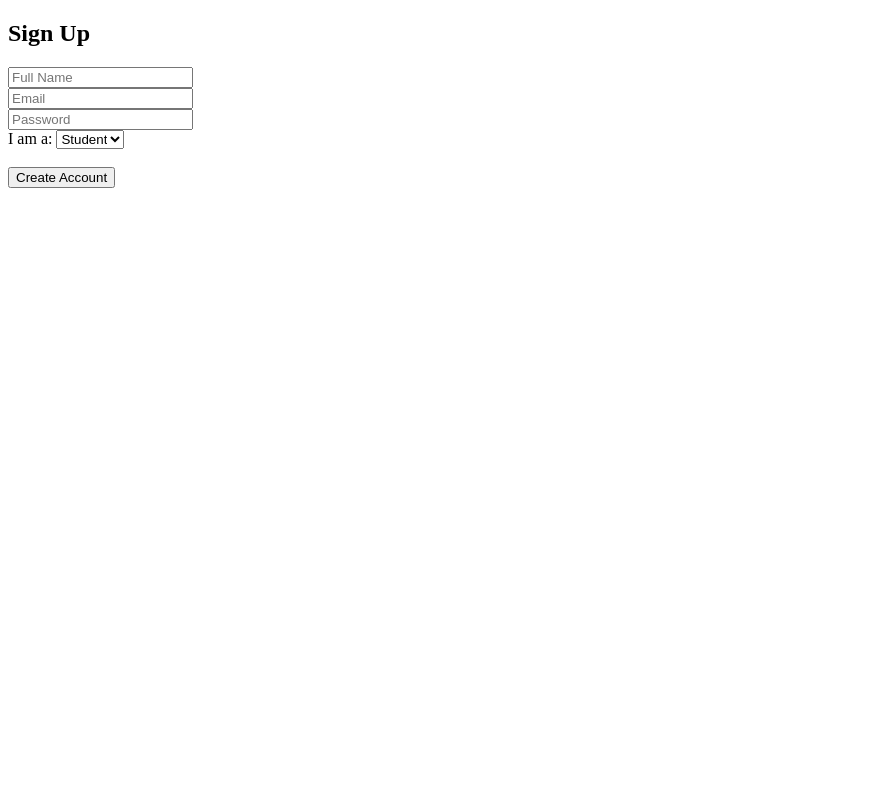
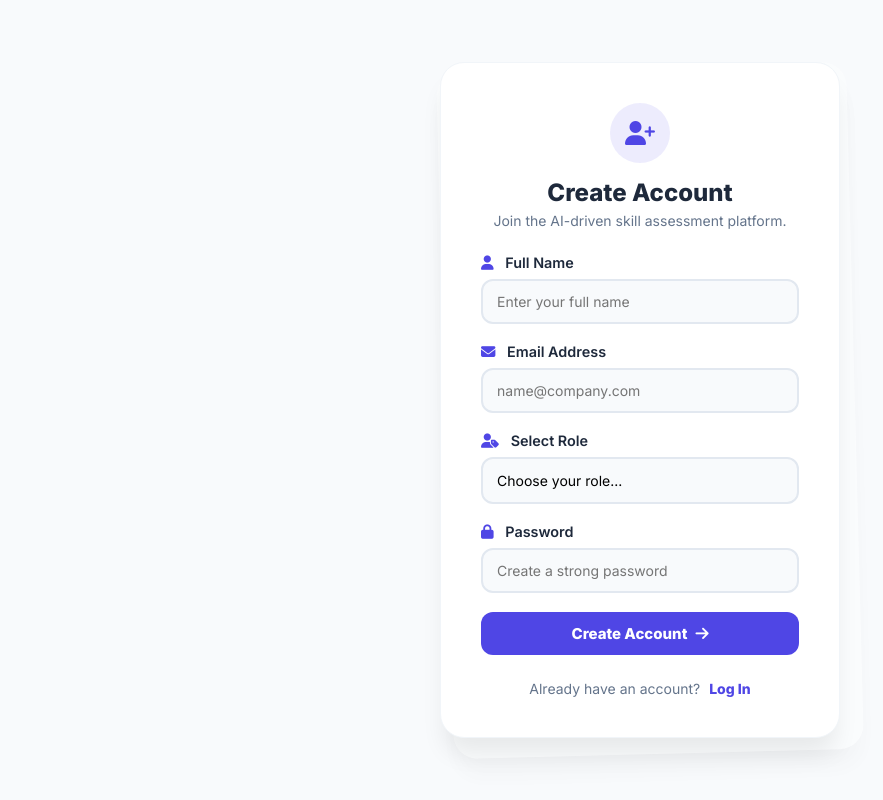
Before and after one commit to RajviDave/SkillSync, a Flask app: page /signup in a window 1280 px wide. Shown: the whole page, without its empty margins (0-883 px from the left). Run offline with Flask 3, Linux system fonts and the light colour scheme.

Commit message:
sigup page refined

```diff
--- a/templates/signup.html
+++ b/templates/signup.html
@@ -1,19 +1,62 @@
 <!DOCTYPE html>
-<html>
+<html lang="en">
+<head>
+    <meta charset="UTF-8">
+    <meta name="viewport" content="width=device-width, initial-scale=1.0">
+    <title>Sign Up | SkillSync</title>
+    <link href="https://fonts.googleapis.com/css2?family=Inter:wght@400;600;800&display=swap" rel="stylesheet">
+    <link rel="stylesheet" href="https://cdnjs.cloudflare.com/ajax/libs/font-awesome/6.4.0/css/all.min.css">
+    <link rel="stylesheet" href="{{ url_for('static', filename='style.css') }}">
+</head>
 <body>
-    <h2>Sign Up</h2>
-    <form action="/signup" method="POST">
-        <input type="text" name="name" placeholder="Full Name" required><br>
-        <input type="email" name="email" placeholder="Email" required><br>
-        <input type="password" name="password" placeholder="Password" required><br>
 
-        <label>I am a:</label>
-        <select name="role">
-            <option value="student">Student</option>
-            <option value="mentor">Mentor</option>
-        </select><br><br>
+    <div class="ui-wrapper" style="max-width: 420px; margin: auto;">
+        <div class="main-card">
+            <div style="text-align: center; margin-bottom: 25px;">
+                <div style="background: rgba(79, 70, 229, 0.1); width: 60px; height: 60px; border-radius: 50%; display: flex; align-items: center; justify-content: center; margin: 0 auto 15px; color: #4f46e5; font-size: 24px;">
+                    <i class="fas fa-user-plus"></i>
+                </div>
+                <h2 style="margin: 0; font-weight: 800;">Create Account</h2>
+                <p style="color: #64748b; font-size: 14px; margin-top: 5px;">Join the AI-driven skill assessment platform.</p>
+            </div>
 
-        <button type="submit">Create Account</button>
-    </form>
+            <form action="/signup" method="POST">
+                <div class="input-group">
+                    <label><i class="fas fa-user"></i> Full Name</label>
+                    <input type="text" name="name" required placeholder="Enter your full name">
+                </div>
+
+                <div class="input-group">
+                    <label><i class="fas fa-envelope"></i> Email Address</label>
+                    <input type="email" name="email" required placeholder="name@company.com">
+                </div>
+
+                <div class="input-group">
+                    <label><i class="fas fa-user-tag"></i> Select Role</label>
+                    <select name="role" required style="width: 100%; padding: 12px 14px; border: 2px solid #e2e8f0; border-radius: 12px; background: #f8fafc; font-family: inherit; font-size: 14px; outline: none; appearance: none;">
+                        <option value="" disabled selected>Choose your role...</option>
+                        <option value="student">Student / Candidate</option>
+                        <option value="mentor">Mentor / Recruiter</option>
+                        <option value="admin">Administrator</option>
+                    </select>
+                </div>
+
+                <div class="input-group">
+                    <label><i class="fas fa-lock"></i> Password</label>
+                    <input type="password" name="password" required placeholder="Create a strong password">
+                </div>
+
+                <button type="submit" class="btn" style="justify-content: center; width: 100%; margin-top: 10px;">
+                    Create Account <i class="fas fa-arrow-right"></i>
+                </button>
+            </form>
+
+            <div style="margin-top: 25px; text-align: center; font-size: 14px; color: #64748b;">
+                Already have an account?
+                <a href="/login" style="color: #4f46e5; font-weight: 700; text-decoration: none; margin-left: 5px;">Log In</a>
+            </div>
+        </div>
+    </div>
+
 </body>
 </html>
```
